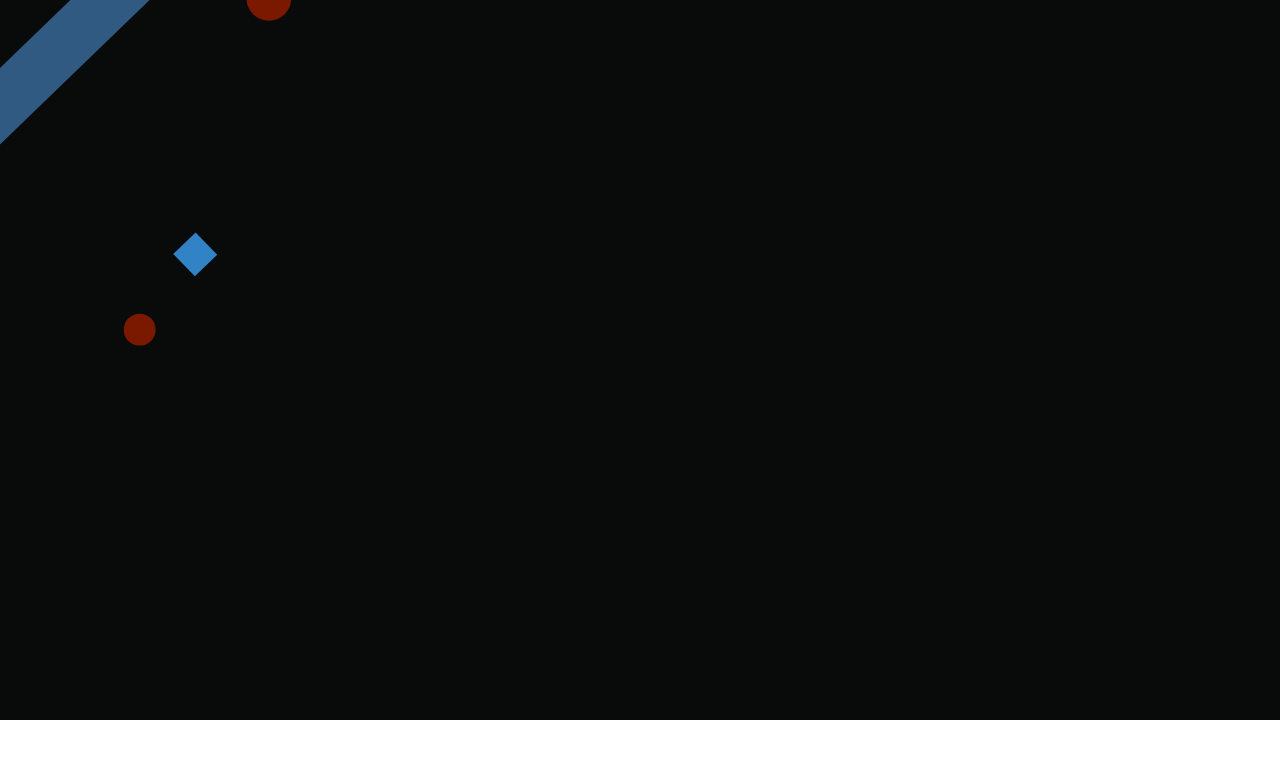
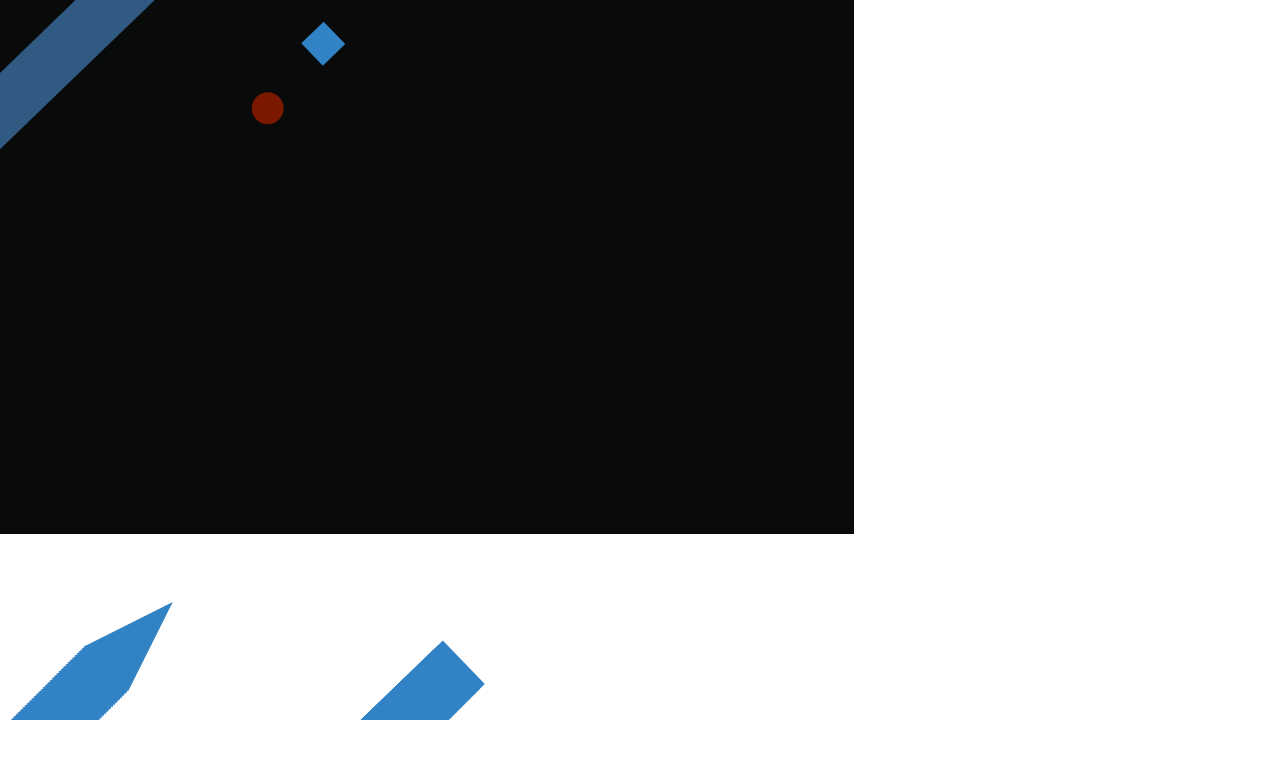
Before and after one commit to LuisBoto/luisboto, a plain HTML site: page docs/index.html in a window 1280 px wide. Drawn offline with Linux system fonts and the light colour scheme.

Commit message:
Added css cheet

```diff
--- a/docs/Main.js
+++ b/docs/Main.js
@@ -2,8 +2,8 @@
 let canvas = document.getElementById("canvas");
 let context = canvas.getContext("2d");
 let minimumResize = 1;
-let canvasWidth = 1920;
-let canvasHeight = 1080;
+let canvasWidth = window.innerWidth;
+let canvasHeight = window.innerHeight;
 
 let layer;
 
--- a/docs/index.html
+++ b/docs/index.html
@@ -2,19 +2,8 @@
 <html>
 <head>
     <meta charset="utf-8" />
-
+    <link rel="stylesheet" href="./style.css">
     <title>Luis Boto</title>
-    <style>
-        * { padding: 0; margin: 0; }
-        canvas {
-            background: #fff;
-            display: block;
-            margin: 0 auto;
-        }
-        body {
-            background: #ffffff;
-        }
-    </style>
 </head>
 <body>
 
--- /dev/null
+++ b/docs/style.css
@@ -0,0 +1,12 @@
+* { padding: 0; margin: 0; }
+canvas{
+    position:absolute;
+    left:0;
+    top:0;
+    z-index:-1;
+    /*width:100%;
+    height:100%;*/
+  }
+body {
+    background: #ffffff;
+}
```
